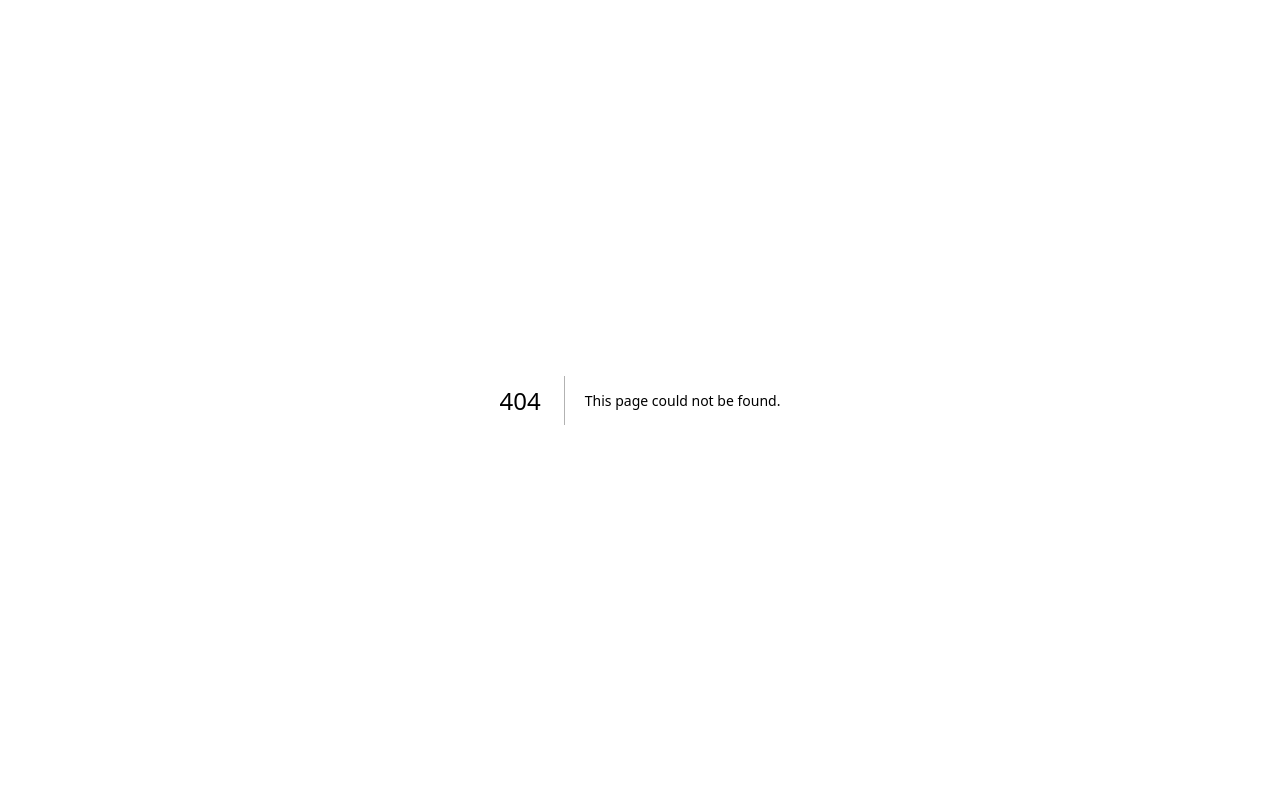
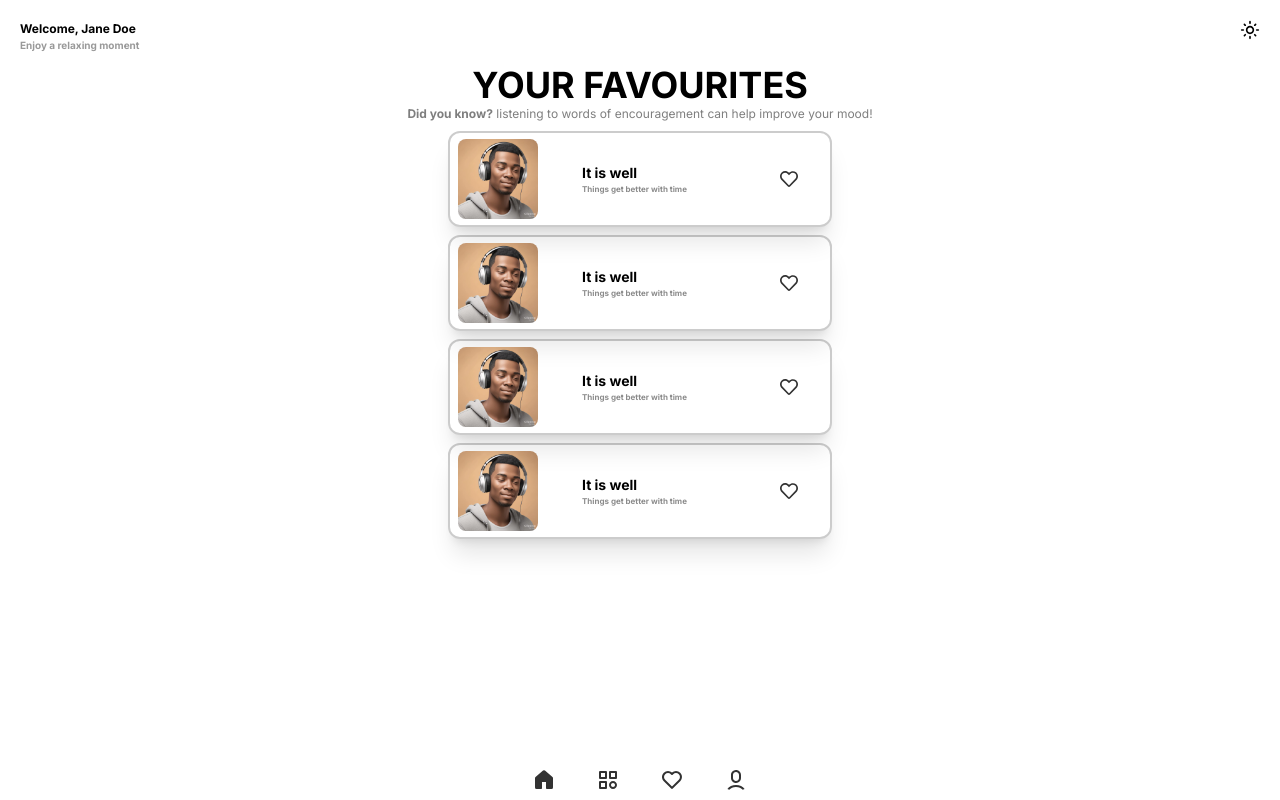
Before and after one commit to gidayensu/inspire-ai, a Next.js app: page /fav in a window 1280 px wide. Before the commit this address had no page. Built offline with nearby package versions, Linux system fonts and the light colour scheme.

Commit message:
UI changes

```diff
--- /dev/null
+++ b/app/fav/page.tsx
@@ -0,0 +1,33 @@
+import AudioItem from "@/components/UIs/AudioItem";
+import TopNav from "@/components/nav/TopNav";
+import BottomNavBar from "@/components/nav/BottomNavBar";
+
+function Fav({ params }: { params: { category: string } }) {
+  return (
+    <>
+    <div className="mb-3 mx-5">
+     <TopNav />
+     </div>
+  <main className="mx-5 flex flex-col gap-2">
+
+     <div className="flex flex-col justify-center items-center">
+        <h2 className="font-bold text-black text-4xl">
+          YOUR FAVOURITES
+        </h2>
+        <p className="opacity-50 text-black  text-[12px] text-center">
+          <span className="font-bold ">Did you know?</span> listening to words of encouragement can help improve your mood!
+        </p>
+     </div>
+    <AudioItem title="hope" desc="hope" image="hope"/>
+    <AudioItem title="hope" desc="hope" image="hope"/>
+    <AudioItem title="hope" desc="hope" image="hope"/>
+    <AudioItem title="hope" desc="hope" image="hope"/>
+
+    </main>
+    <div>
+      <BottomNavBar/>
+    </div>
+    </>
+    )
+}
+export default Fav;
--- a/app/player/[inspire]/page.tsx
+++ b/app/player/[inspire]/page.tsx
@@ -3,18 +3,26 @@ import AudioItem from "@/components/UIs/AudioItem";
 import TopNav from "@/components/nav/TopNav";
 import BottomNavBar from "@/components/nav/BottomNavBar";
 import listeningImage from '../../../components/images/music.jpeg';
+import { FaPlay, FaPause } from "react-icons/fa";
 import Image from "next/image";
 import { useState } from "react";
 
 type ReadRec = "recommended" | "read";
-export default function Page({ params }: { params: { inspire: string } }) {
+type Play = boolean;
+
+function InspirePage({ params }: { params: { inspire: string } }) {
 
   const [readRec, setReadRec] = useState<ReadRec>("recommended");
-    let readRecHandler: (readRecValue: ReadRec)=> void;
+  const [play, setPlay] = useState<Play>(false);
+
+  let readRecHandler: (readRecValue: ReadRec)=> void;
+  let playHandler: ()=> void;
 
     readRecHandler = (readRecValue)=> {
       setReadRec(readRecValue);
     }
+
+    playHandler = () => setPlay(()=>!play);
 
 
   return (
@@ -24,11 +32,17 @@ export default function Page({ params }: { params: { inspire: string } }) {
      </div>
      <div className="">
      <div className="flex flex-col justify-center items-center">
-     <div className="h-96 w-80 mt-4">
-        <Image src={listeningImage} alt="main image" className="w-full h-full object-cover rounded-3xl"/>
+      <div className="absolute z-10 text-5xl">
+            {!play && <FaPlay onClick={playHandler}/>}
+            {play && <FaPause onClick={playHandler}/>}
       </div>
-        <div className="w-64 h-1 bg-red-500 mt-4 rounded-full">
-        </div>
+     <div className="h-96 w-80 mt-4 relative">
+  <Image src={listeningImage} alt="main image" className="w-full h-full object-cover rounded-3xl" />
+  <div className="absolute inset-0 bg-black opacity-50 rounded-3xl"></div>
+</div>
+
+        {/* <div className="w-64 h-1 bg-red-500 mt-4 rounded-full">
+        </div> */}
 
       </div>
       <div className="flex flex-col gap-2  mt-5 justify-center items-center ">
@@ -56,3 +70,5 @@ export default function Page({ params }: { params: { inspire: string } }) {
     </main>
     )
 }
+
+export default InspirePage;
```
